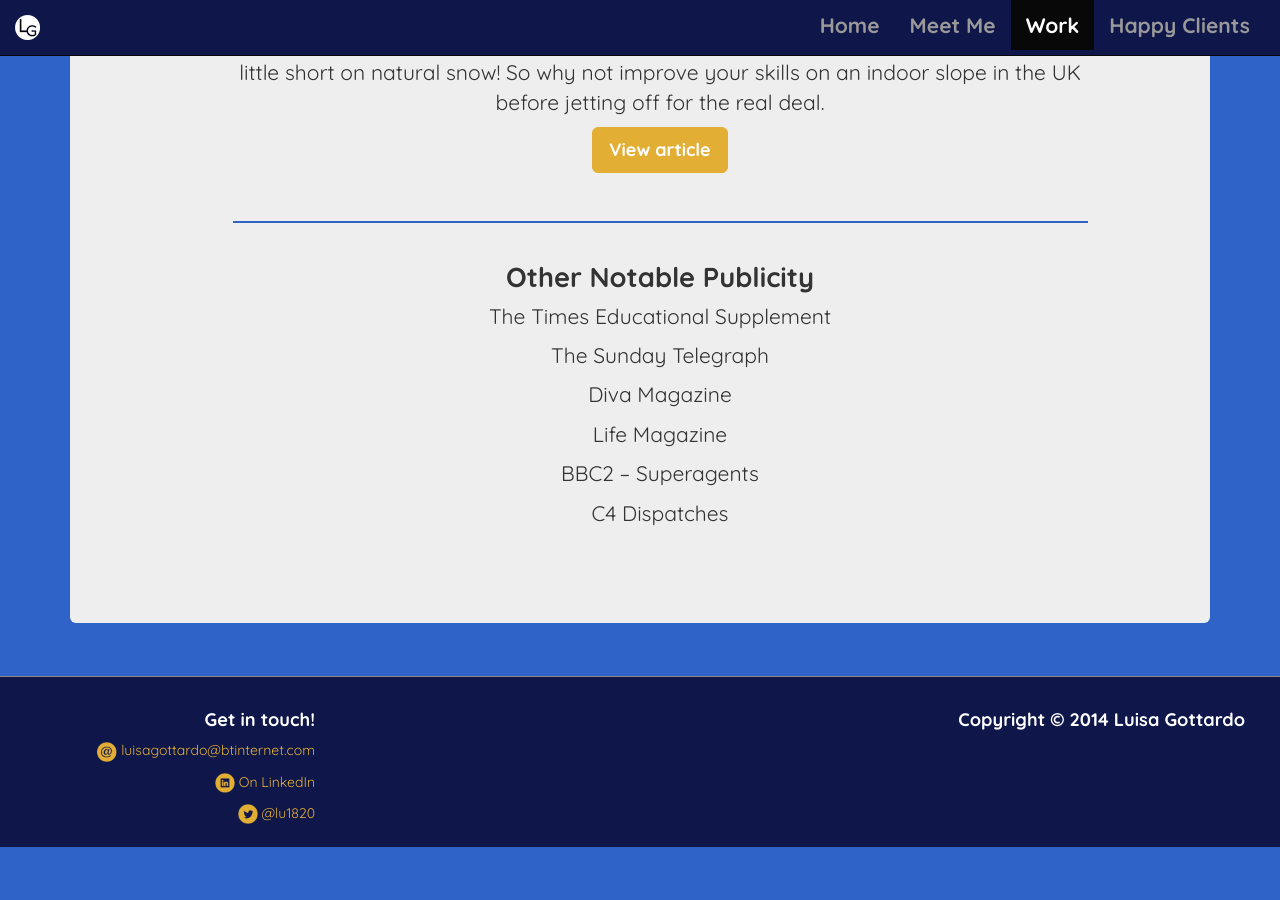
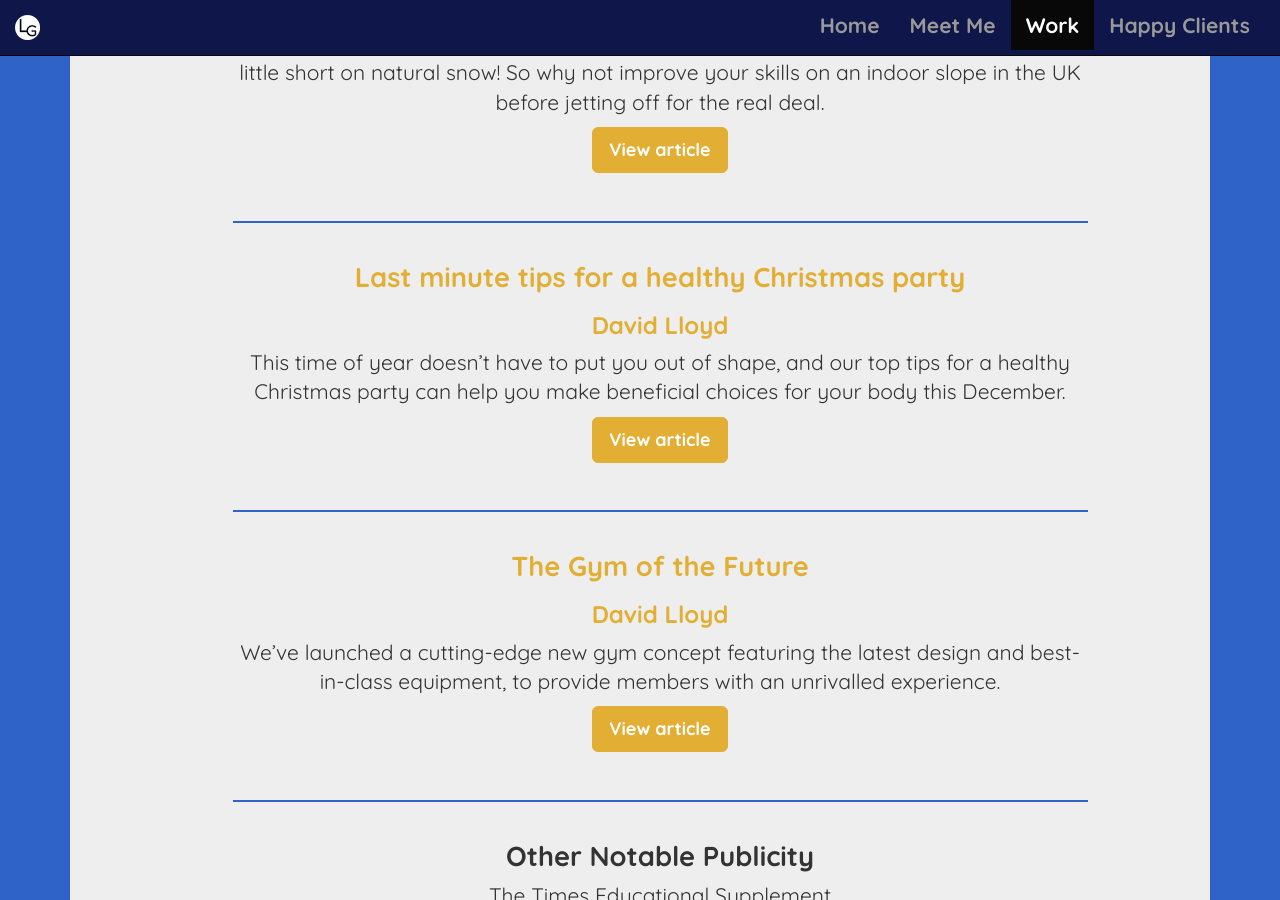
Before and after one commit to luisagottardo/luisagottardo.github.io, a Jekyll site: the page built from make.html, in a window 1280 px wide and 900 px high, scrolled down 2892 px. Built offline with Jekyll 4.4.1, drawn with Linux system fonts in a browser that asks for light colours; before the commit the page ends 3739 px from its top, so only the background shows below that.

Commit message:
add new articles to portfolio

```diff
--- a/make.html
+++ b/make.html
@@ -105,6 +105,26 @@
             <li class="col-md-12">
               <div class="piece">
                 <div class="caption">
+                  <h2><a href="http://www.davidlloyd.co.uk/blog/fitness/healthy-xmas">Last minute tips for a healthy Christmas party</a></h2>
+                  <h3><a href="http://www.davidlloyd.co.uk">David Lloyd</a></h3>
+                  <p>This time of year doesn’t have to put you out of shape, and our top tips for a healthy Christmas party can help you make beneficial choices for your body this December.</p>
+                  <p><a href="http://www.davidlloyd.co.uk/blog/fitness/healthy-xmas" class="btn btn-primary btn-lg btn-hp text-center"><strong>View article</strong></a></p>
+                </div>
+              </div>
+            </li>
+            <li class="col-md-12">
+              <div class="piece">
+                <div class="caption">
+                  <h2><a href="http://www.davidlloyd.co.uk/blog/fitness/gym-of-the-future">The Gym of the Future</a></h2>
+                  <h3><a href="http://www.davidlloyd.co.uk">David Lloyd</a></h3>
+                  <p>We’ve launched a cutting-edge new gym concept featuring the latest design and best-in-class equipment, to provide members with an unrivalled experience.</p>
+                  <p><a href="http://www.davidlloyd.co.uk/blog/fitness/gym-of-the-future" class="btn btn-primary btn-lg btn-hp text-center"><strong>View article</strong></a></p>
+                </div>
+              </div>
+            </li>
+            <li class="col-md-12">
+              <div class="piece">
+                <div class="caption">
                   <h2>Other Notable Publicity</h2>
                   <p>The Times Educational Supplement</p>
 									<p>The Sunday Telegraph</p>
```
